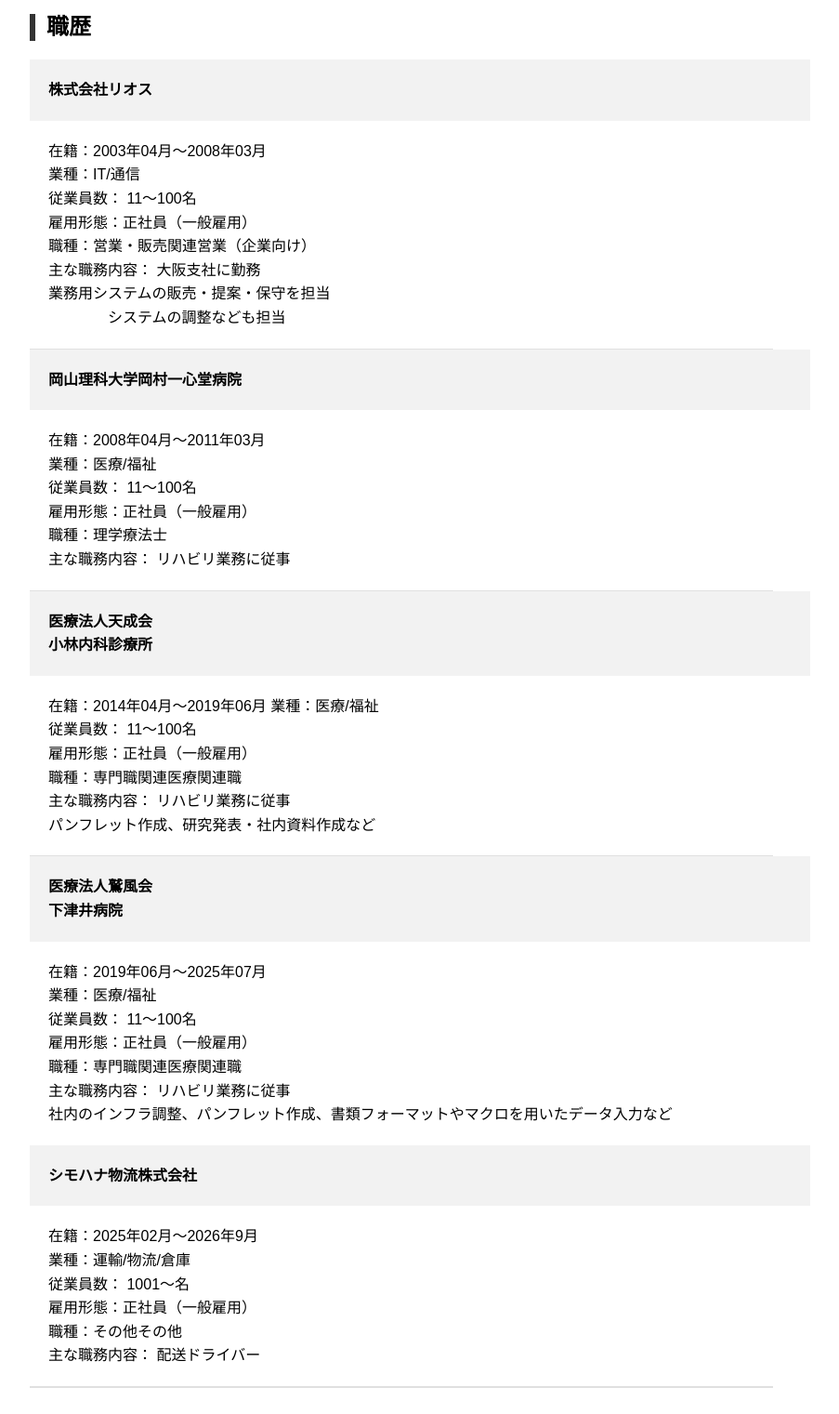
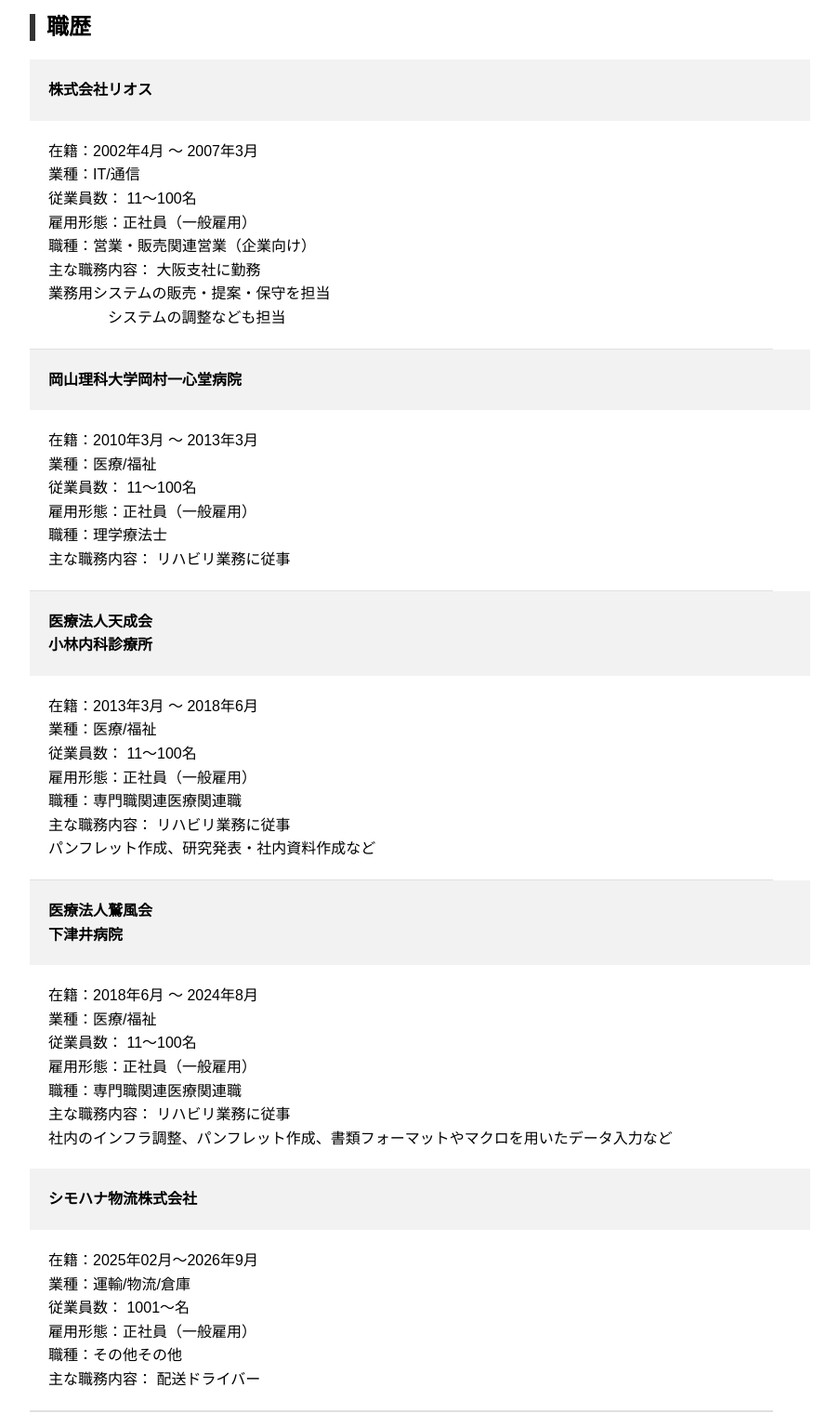
Before and after one commit to tomtomtom0224/Aboutme, a plain HTML site: page index.html in a window 1280 px wide. Shown: the part 2740-4261 px from the top of the page at 93% size, without its empty margins (208-1111 px from the left). Drawn offline with Linux system fonts and the light colour scheme.

Commit message:
Add files via upload

```diff
--- a/index.html
+++ b/index.html
@@ -126,16 +126,13 @@
     <h3>1. 相手の「真の要望」を技術的に形にする</h3>
     <p>システム営業での経験を活かし、漠然としたご要望から必要な仕様や要素を整理して形にします。</p>
 </div>
-
 <div class="pr-card">
   <h3>2. 誰にでも伝わる「丁寧でわかりやすいデザイン」</h3>
   <p>医療現場でのパンフレット・発表資料作成の知見から、ユーザーにとって見やすく直感的なレイアウトを意識しています。</p>
 </div>
-
 <div class="pr-card">
   <h3>3. 徹底した「納期順守と進捗報告」</h3>
   <p>物流現場で培った安全・リスク管理意識をもとに、お約束したスケジュールを厳守し、定期的な進捗報告を行います。</p>
-  </div>
 </div>
 -->
 <!-- 学歴----------------------------------------------------------------------------------------------　-->
@@ -147,7 +144,7 @@
   <div class="profile-row">
     <div class="profile-label">岡山県立西大寺高等学校</div>
     <div class="profile-content">
-      <p>1994年入学　～　1997年卒業</p>
+      <p>1994年入学 ～ 1997年卒業</p>
     </div>
   </div>
 
@@ -158,7 +155,7 @@
       総合情報学部<br>
       シミュレーション物理学科</div>
     <div class="profile-content">
-      <p>1998年入学　～　2002年卒業</p>
+      <p>1998年入学 ～ 2002年卒業</p>
     </div>
   </div>
 
@@ -169,47 +166,10 @@
       川崎リハビリテーション学院<br>
       理学療法学科</div>
     <div class="profile-content">
-      <p>2007年入学　～　2010年卒業</p>
+      <p>2007年入学 ～ 2010年卒業</p>
     </div>
   </div>
   </div>
-</div>
-</section>
-
-<!-- 学歴 table style --------------------------------------------------------------------------------
-<table style="width: 100%; border-collapse: collapse; font-family: sans-serif;">
-  <tr style="border-bottom: 1px solid #e0e0e0;">
-    <th style="width: 200px; background-color: #f2f2f2; padding: 20px; text-align: left; vertical-align: top;">
-      岡山県立西大寺高等学校
-    </th>
-    <td style="padding: 20px; line-height: 1.6;">
-      0000年入学　～　0000年卒業<br>
-    </td>
-  </tr>
-
-  <tr style="border-bottom: 1px solid #e0e0e0;">
-    <th style="width: 200px; background-color: #f2f2f2; padding: 20px; text-align: left; vertical-align: top;">
-      岡山理科大学<br>
-      総合情報学部<br>
-      シミュレーション物理学科
-    </th>
-    <td style="padding: 20px; line-height: 1.6;">
-      0000年入学　～　0000年卒業<br>
-    </td>
-  </tr>
-
-  <tr style="border-bottom: 1px solid #e0e0e0;">
-    <th style="width: 200px; background-color: #f2f2f2; padding: 20px; text-align: left; vertical-align: top;">
-      専門学校川崎リハビリテーション学院<br>
-      理学療法学科
-    </th>
-    <td style="padding: 20px; line-height: 1.6;">
-      0000年入学　～　0000年卒業<br>
-    </td>
-  </tr>
-</table>
-------------------------------------------------------------------------------------------------------- -->
-
 </div>
 </section>
 
@@ -220,7 +180,7 @@
   <div class="profile-row">
     <div class="profile-label">株式会社リオス</div>
     <div class="profile-content">
-	在籍：2003年04月～2008年03月<br>
+	在籍：2002年4月 ～ 2007年3月<br>
 	業種：IT/通信<br>
 	従業員数： 11～100名<br>
 	雇用形態：正社員（一般雇用）<br>
@@ -236,7 +196,7 @@
     <div class="profile-label">
       岡山理科大学岡村一心堂病院</div>
     <div class="profile-content">
-	在籍：2008年04月～2011年03月<br>
+	在籍：2010年3月 ～ 2013年3月<br>
 	業種：医療/福祉<br>
 	従業員数： 11～100名<br>
 	雇用形態：正社員（一般雇用）<br>
@@ -251,7 +211,7 @@
 	医療法人天成会<br>
         小林内科診療所</div>
     <div class="profile-content">
-	在籍：2014年04月～2019年06月
+	在籍：2013年3月 ～ 2018年6月<br>
 	業種：医療/福祉<br>
 	従業員数： 11～100名<br>
 	雇用形態：正社員（一般雇用）<br>
@@ -267,7 +227,7 @@
         医療法人鷲風会<br>
         下津井病院</div>
     <div class="profile-content">
-	在籍：2019年06月～2025年07月<br>
+	在籍：2018年6月 ～ 2024年8月<br>
 	業種：医療/福祉<br>
 	従業員数： 11～100名<br>
 	雇用形態：正社員（一般雇用）<br>
@@ -300,7 +260,7 @@
       株式会社リオス
     </th>
     <td style="padding: 20px; line-height: 1.6;">
-	在籍：2003年04月～2008年03月<br>
+	在籍：2002年04月～2007年03月<br>
 	業種：IT/通信<br>
 	従業員数： 11～100名<br>
 	雇用形態：正社員（一般雇用）<br>
@@ -316,7 +276,7 @@
 	岡村一心堂病院
     </th>
     <td style="padding: 20px; line-height: 1.6;">
-	在籍：2008年04月～2011年03月<br>
+	在籍：2010年04月～2011年03月<br>
 	業種：医療/福祉<br>
 	従業員数： 11～100名<br>
 	雇用形態：正社員（一般雇用）<br>
@@ -382,8 +342,7 @@
 	<nav class="nav">
     		<h3>お問い合わせ / アクセス</h3>
     		<p>氏名：植野 友哉（Tomoya Ueno）</p>
-    		<p>所在地：岡山県岡山市南区藤田426-67</p>
-    		<p>TEL：<a href="tel:09046951050" class="footer-tel">090-4695-1050</a></p>
+    		<p>所在地：岡山県岡山市南区</p>
     		<p>Email：<a href="mailto:tomtomtom0224@yahoo.co.jp" class="footer-email">tomtomtom0224@yahoo.co.jp</a></p>
 	</nav>
   </div>
```
Lines whose indentation alone changed are shown as unchanged.
